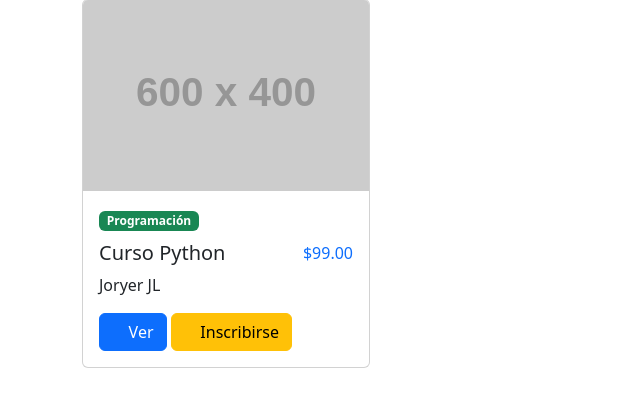
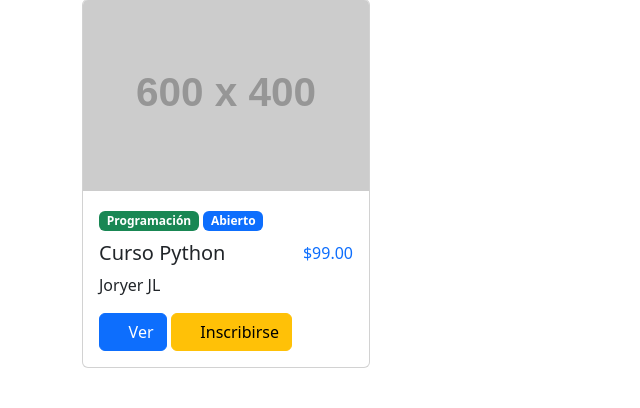
Before and after one commit to JoryerJL/Sistema_Inscripciones_Django, a Django app: page / in a window 1280 px wide. Shown: the part 159-567 px from the top of the page, without its empty margins (0-640 px from the left). Run offline with Django 5.2, Linux system fonts and the light colour scheme; grey boxes labelled with a size stand in for pictures from a placeholder-image service; some libraries are stand-ins or nearby versions; some web fonts are replaced.

Commit message:
agregando status

```diff
--- a/website/templates/website/index.html
+++ b/website/templates/website/index.html
@@ -11,6 +11,7 @@
                     <div class="card-body">
                         <div style="margin-bottom: 10px">
                         <span class="badge text-bg-success text-wrap">Programación</span>
+                        <span class="badge text-bg-primary text-wrap">Abierto</span>
                         </div>
                         <span class="text-primary float-end">$99.00</span>
                         <h5 class="card-title">Curso Python</h5>
```
